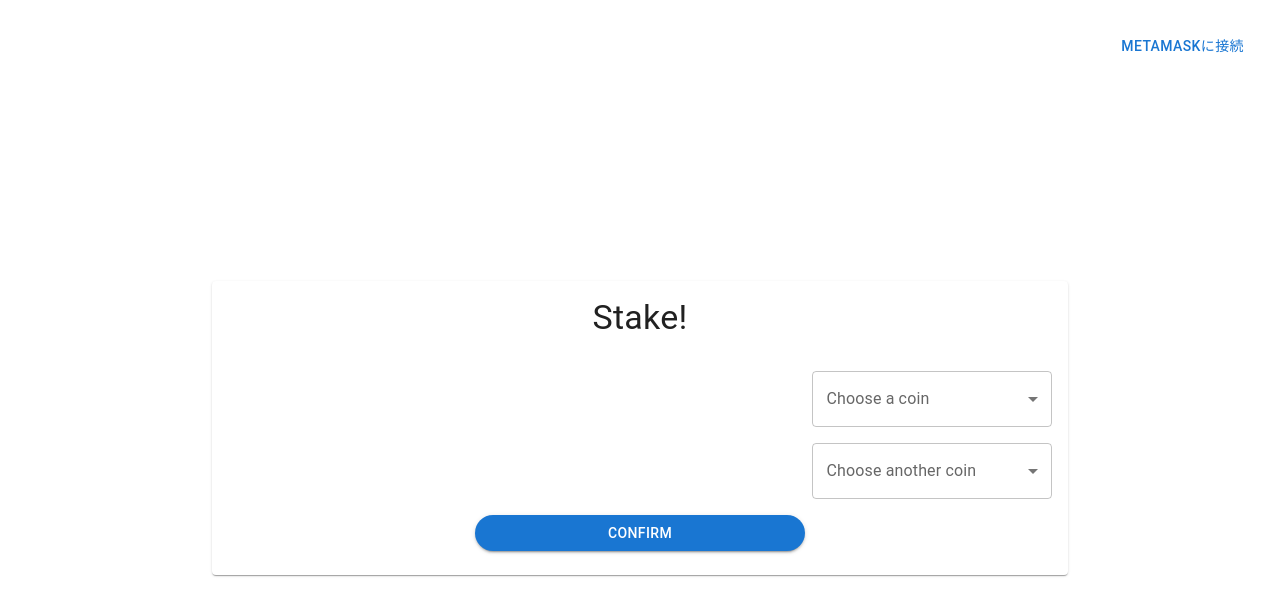
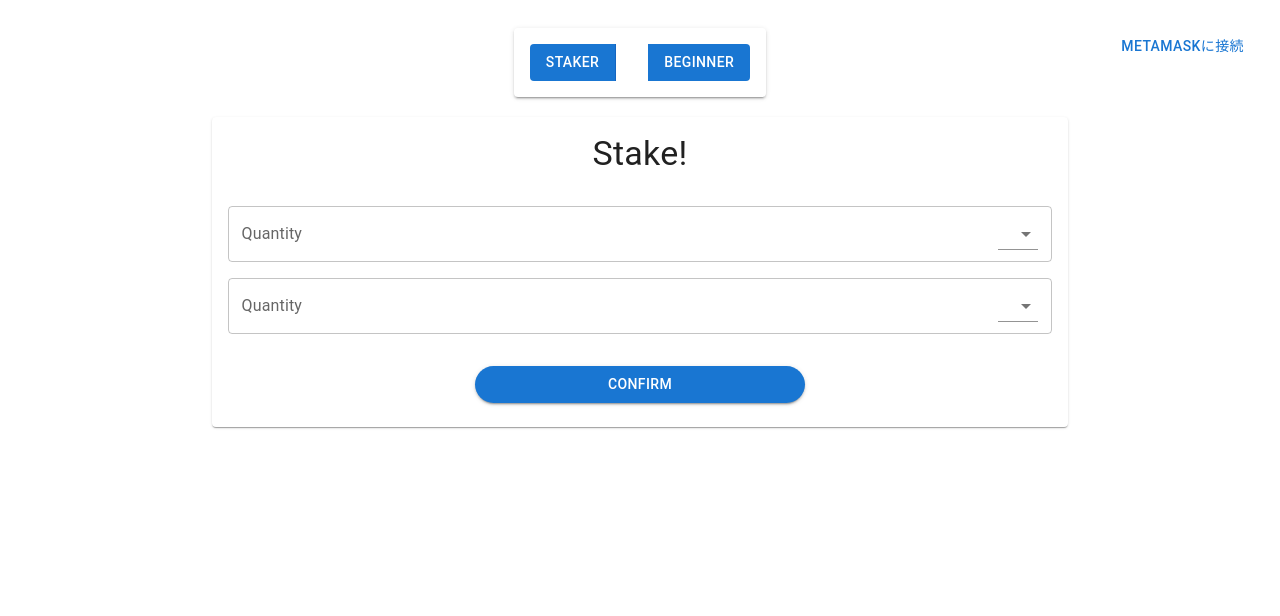
Before and after one commit to yusei399/ETHGlobal-London, a Next.js app in the folder frontend/: page / in a window 1280 px wide. Shown: the top 616 px of the page. Built offline with nearby package versions, Linux system fonts and the light colour scheme.

Commit message:
[wip]機能追加&&コンポーネント分割

```diff
--- a/frontend/src/app/components/staker/Dashboard.tsx
+++ b/frontend/src/app/components/staker/Dashboard.tsx
@@ -1,20 +1,30 @@
 "use client";
+
 import React, { useState } from 'react';
-import { Card, Box, CardHeader, CardContent, Button, useTheme, useMediaQuery, Select, MenuItem, FormControl, InputLabel } from '@mui/material';
+import { Box, Button, Card, CardContent, CardHeader, useMediaQuery, useTheme, SelectChangeEvent } from '@mui/material';
 import ConnectWallet from '../auth/Wallet';
+import DashboardTypeSwitcher from './DashboardTypeSwitcher';
+import QuantityInputWithCoinSelect from './QuantityInputWithCoinSelect';
 
-const Dashboard = () => {
+const Dashboard: React.FC = () => {
   const theme = useTheme();
   const isDesktop = useMediaQuery(theme.breakpoints.up('md'));
-  const [coin1, setCoin1] = useState('');
-  const [coin2, setCoin2] = useState('');
+  const [coin1, setCoin1] = useState<string>('');
+  const [quantity1, setQuantity1] = useState('');
+  const [coin2, setCoin2] = useState<string>('');
+  const [quantity2, setQuantity2] = useState('');
+  const [dashboardType, setDashboardType] = useState<'staker' | 'beginner'>('staker');
+  const [coinOptions, setCoinOptions] = useState([
+    { value: 'ETH', label: 'ETH' },
+    { value: 'World Coin', label: 'World Coin' }
+  ]);
 
-  const handleChange1 = (event:any) => {
-    setCoin1(event.target.value);
-  };
-
-  const handleChange2 = (event:any) => {
-    setCoin2(event.target.value);
+  const handleDashboardTypeChange = (type: 'staker' | 'beginner') => {
+    setDashboardType(type);
+    const newCoinOptions = type === 'staker'
+      ? [{ value: 'ETH', label: 'ETH' }, { value: 'World Coin', label: 'World Coin' }]
+      : [{ value: 'World Coin', label: 'World Coin' }, { value: 'ETH', label: 'ETH' }];
+    setCoinOptions(newCoinOptions);
   };
 
   return (
@@ -22,42 +32,32 @@ const Dashboard = () => {
       <Box sx={{ position: 'absolute', top: 0, right: 0, padding: '20px' }}>
         <ConnectWallet />
       </Box>
-      <Box sx={{ display: 'flex', justifyContent: 'center', alignItems: 'center', height: '100%' }}>
+      <Box sx={{ display: 'flex', flexDirection: 'column', alignItems: 'center', height: '100%' }}>
+        <DashboardTypeSwitcher onChange={handleDashboardTypeChange} />
         <Card sx={{
           width: isDesktop ? '70%' : '100%',
           maxWidth: '1000px',
           transition: '0.3s',
         }}>
-          <CardHeader title="Stake!" titleTypographyProps={{ align: 'center', variant: 'h4' }} />
+          <CardHeader title={dashboardType === 'staker' ? "Stake!" : "Beginner's Guide"} titleTypographyProps={{ align: 'center', variant: 'h4' }} />
           <CardContent>
-            <Box display="flex" flexDirection="column" alignItems="flex-end">
-              <FormControl sx={{ width: '240px', mb: 2 }}>
-                <InputLabel id="coin-select-label-1">Choose a coin</InputLabel>
-                <Select
-                  labelId="coin-select-label-1"
-                  id="coin-select-1"
+            <Box display="flex" flexDirection="column" alignItems="flex-end" gap={2}>
+            <QuantityInputWithCoinSelect
+              id="coin-quantity-1"
               value={coin1}
-                  label="Choose a coin"
-                  onChange={handleChange1}
-                  variant="outlined"
-                >
-                  <MenuItem value="ETH">ETH</MenuItem>
-                </Select>
-              </FormControl>
-              <FormControl sx={{ width: '240px' }}>
-                <InputLabel id="coin-select-label-2">Choose another coin</InputLabel>
-                <Select
-                  labelId="coin-select-label-2"
-                  id="coin-select-2"
+              quantity={quantity1}
+              onQuantityChange={(e) => setQuantity1(e.target.value)}
+              onCoinChange={(e: SelectChangeEvent<string>) => setCoin1(e.target.value)}
+              coinOptions={coinOptions}
+            />
+            <QuantityInputWithCoinSelect
+              id="coin-quantity-2"
               value={coin2}
-                  label="Choose another coin"
-                  onChange={handleChange2}
-                  variant="outlined"
-                >
-                  <MenuItem value="World Coin">World Coin</MenuItem>
-                </Select>
-              </FormControl>
-            </Box>
+              quantity={quantity2}
+              onQuantityChange={(e) => setQuantity2(e.target.value)}
+              onCoinChange={(e: SelectChangeEvent<string>) => setCoin2(e.target.value)}
+              coinOptions={coinOptions}
+            />
               <Button
                 variant="contained"
                 sx={{
@@ -70,6 +70,7 @@ const Dashboard = () => {
               >
                 Confirm
               </Button>
+            </Box>
           </CardContent>
         </Card>
       </Box>
--- /dev/null
+++ b/frontend/src/app/components/staker/DashboardTypeSwitcher.tsx
@@ -0,0 +1,17 @@
+import React from 'react';
+import { Button, ButtonGroup } from '@mui/material';
+
+interface DashboardTypeSwitcherProps {
+	onChange: (type: 'staker' | 'beginner') => void;
+  }
+
+const DashboardTypeSwitcher: React.FC<DashboardTypeSwitcherProps> = ({ onChange }) => {
+  return (
+    <ButtonGroup variant="contained" aria-label="outlined primary button group" sx={{ marginBottom: '20px' }}>
+      <Button onClick={() => onChange('staker')} sx={{ m: 2 }}>Staker</Button>
+      <Button onClick={() => onChange('beginner')} sx={{ m: 2 }}>Beginner</Button>
+    </ButtonGroup>
+  );
+};
+
+export default DashboardTypeSwitcher;
--- /dev/null
+++ b/frontend/src/app/components/staker/QuantityInputWithCoinSelect.tsx
@@ -0,0 +1,52 @@
+import React from 'react';
+import { FormControl, InputAdornment, MenuItem, Select, TextField, SelectChangeEvent } from '@mui/material';
+
+interface QuantityInputWithCoinSelectProps {
+  id: string;
+  value: string;
+  quantity: string;
+  onQuantityChange: (event: React.ChangeEvent<HTMLInputElement>) => void;
+  onCoinChange: (event: SelectChangeEvent<string>) => void;
+  coinOptions: { value: string; label: string }[];
+}
+
+const QuantityInputWithCoinSelect: React.FC<QuantityInputWithCoinSelectProps> = ({
+  id,
+  value,
+  quantity,
+  onQuantityChange,
+  onCoinChange,
+  coinOptions,
+}) => (
+  <TextField
+    label="Quantity"
+    variant="outlined"
+    fullWidth
+    value={quantity}
+    onChange={onQuantityChange}
+    InputProps={{
+      endAdornment: (
+        <InputAdornment position="end">
+          <FormControl variant="standard">
+            <Select
+              labelId={`${id}-select-label`}
+              id={`${id}-select`}
+              value={value}
+              onChange={onCoinChange}
+              displayEmpty
+              inputProps={{ 'aria-label': 'Without label' }}
+            >
+              {coinOptions.map((option) => (
+                <MenuItem key={option.value} value={option.value}>
+                  {option.label}
+                </MenuItem>
+              ))}
+            </Select>
+          </FormControl>
+        </InputAdornment>
+      ),
+    }}
+  />
+);
+
+export default QuantityInputWithCoinSelect;
```
Also changed, not shown: frontend/src/app/components/staker/CoinSelector.tsx (added, +32 -0 lines). Lines whose indentation alone changed are shown as unchanged.
